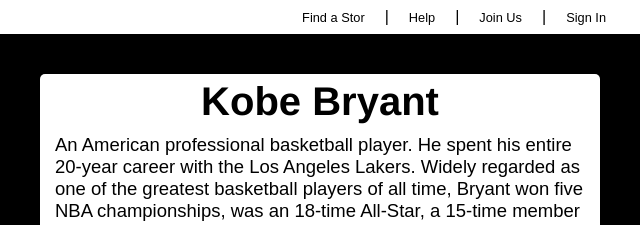
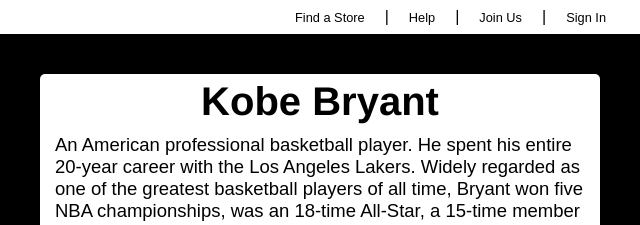
Before and after one commit to ryanpolson3/Store, a plain HTML site: page index.html in a window 1280 px wide. Shown: the top 225 px of the page, 640-1280 px from the left. Drawn offline with nearby package versions, Linux system fonts and the light colour scheme.

Commit message:
added e to store

```diff
--- a/index.html
+++ b/index.html
@@ -26,7 +26,7 @@
                 </div>
                 <nav class="header-navigation_destop-links-container">
                     <ul>
-                        <li><a class="header-navigation_links" href="#">Find a Stor</a></li>
+                        <li><a class="header-navigation_links" href="#">Find a Store</a></li>
                         <li>|</li>
                         <li><a class="header-navigation_links" href="#">Help</a></li>
                         <li>|</li>
```
